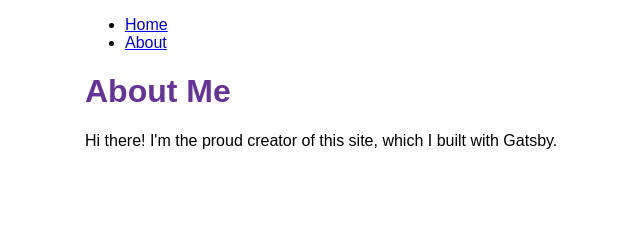
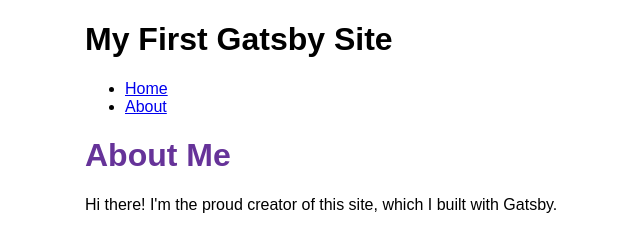
Before and after one commit to kengaroo92/Gatsby-GettingStartedTutorial, a Gatsby site: page /about in a window 1280 px wide. Shown: the whole page, without its empty margins (305-945 px from the left). Built offline with nearby package versions, Linux system fonts and the light colour scheme; Gatsby itself is replaced by a stand-in of ours.

Commit message:
GraphQL with Gatsby

```diff
--- /dev/null
+++ b/src/components/Header.js
@@ -0,0 +1,22 @@
+import * as React from "react";
+import { useStaticQuery, graphql } from "gatsby";
+import { siteTitle } from "./Header.module.css";
+
+const Header = () => {
+    const data = useStaticQuery(graphql`
+        query {
+            site {
+                siteMetadata {
+                    title
+                }
+            }
+        }
+    `);
+    return (
+        <header className={siteTitle}>
+            <h1>{data.site.siteMetadata.title}</h1>
+        </header>
+    );
+};
+
+export default Header;
--- /dev/null
+++ b/src/components/Header.module.css
@@ -0,0 +1,6 @@
+.site-title {
+    font-size: 3rem;
+    color: gray;
+    font-weight: 700;
+    margin: 3rem 0;
+}
--- a/src/components/layout.js
+++ b/src/components/layout.js
@@ -7,10 +7,12 @@ import {
     navLinkItem,
     navLinkText,
 } from "./layout.module.css";
+import Header from "./Header.js";
 
 const Layout = ({ pageTitle, children }) => {
     return (
         <div className={container}>
+            <Header />
             <nav>
                 <ul className={navLinks}>
                     <li className={navLinkItem}>
--- /dev/null
+++ b/src/components/seo.js
@@ -0,0 +1,22 @@
+import * as React from "react";
+import { graphql, useStaticQuery } from "gatsby";
+
+const Seo = ({ title }) => {
+    const data = useStaticQuery(graphql`
+        query {
+            site {
+                siteMetadata {
+                    title
+                }
+            }
+        }
+    `);
+
+    return (
+        <title>
+            {title} | {data.site.siteMetadata.title}
+        </title>
+    );
+};
+
+export default Seo;
--- a/src/pages/about.js
+++ b/src/pages/about.js
@@ -1,5 +1,6 @@
 import * as React from "react";
 import Layout from "../components/layout";
+import Seo from "../components/seo";
 
 const AboutPage = () => {
     return (
@@ -12,6 +13,6 @@ const AboutPage = () => {
     );
 };
 
-export const Head = () => <title>About Me</title>;
+export const Head = () => <Seo title='About Page' />;
 
 export default AboutPage;
--- a/src/pages/index.js
+++ b/src/pages/index.js
@@ -2,6 +2,7 @@
 import * as React from "react";
 import Layout from "../components/layout";
 import { StaticImage } from "gatsby-plugin-image";
+import Seo from "../components/seo";
 
 // Step 2: Define your component
 const IndexPage = () => {
@@ -21,7 +22,7 @@ const IndexPage = () => {
 };
 
 // You'll learn about this in the next task, just copy it for now
-export const Head = () => <title>Home Page</title>;
+export const Head = () => <Seo title='Home Page' />;
 
 // Step 3: Export your component
 export default IndexPage;
```
